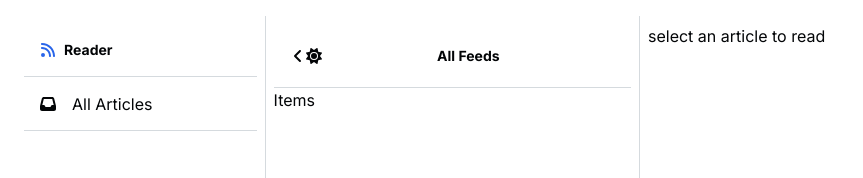
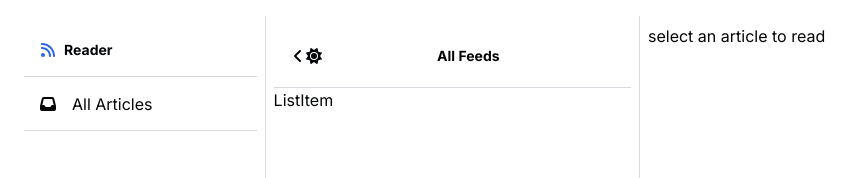
Before and after one commit to Shahryar-Pirooz/rss-reader, a Next.js app: page / in a window 1280 px wide. Shown: the top 178 px of the page, without its empty margins (0-863 px from the left). Built offline with nearby package versions, Linux system fonts and the light colour scheme.

Commit message:
feat: integrate ListItem component into ListSide for item display

```diff
--- a/app/components/listSide/listItem.tsx
+++ b/app/components/listSide/listItem.tsx
@@ -0,0 +1,7 @@
+export default function ListItem() {
+  return (
+    <>
+      <div>ListItem</div>
+    </>
+  );
+}
--- a/app/components/listSide/listSide.tsx
+++ b/app/components/listSide/listSide.tsx
@@ -1,6 +1,7 @@
 import { useAppState } from "@/app/store/useAppStore";
 import { useEffect } from "react";
 import { FaSun, FaAngleLeft } from "react-icons/fa6";
+import ListItem from "./listItem";
 
 export default function ListSide() {
   const isMenuOpen = useAppState((state) => state.isMenuOpen);
@@ -32,7 +33,9 @@ export default function ListSide() {
             {title}
           </span>
         </div>
-        <div>Items</div>
+        <div>
+          <ListItem />
+        </div>
       </div>
     </>
   );
```
